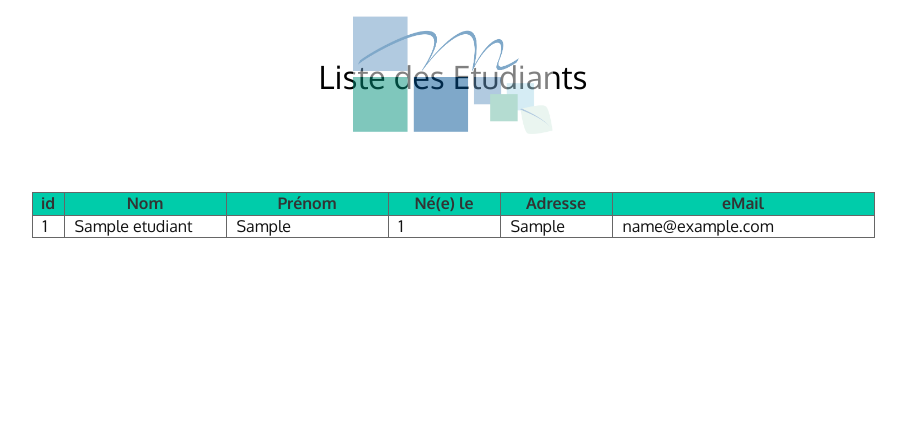
After one commit to thierryramond/candid, a Django app: page /etudiant_list/ in a window 1280 px wide. The commit adds this page. Shown: the top 437 px of the page, without its empty margins (187-1093 px from the left). Run offline with Django 3.2, Linux system fonts and the light colour scheme; tables that the repository leaves empty hold one stand-in row (values such as "Sample post"); some libraries are stand-ins or nearby versions.

Commit message:
implementation de "étudiant"

```diff
--- a/candidat/forms.py
+++ b/candidat/forms.py
@@ -10,3 +10,8 @@ class CandidatureForm(forms.ModelForm):
 	class Meta:
 		model = Candidature
 		exclude = ()
+
+class EtudiantForm(forms.ModelForm):
+	class Meta:
+		model=Etudiant
+		fields= '__all__'
--- a/candidat/models.py
+++ b/candidat/models.py
@@ -12,6 +12,7 @@ from django.db import models
 
 class Etudiant(models.Model):
     id = models.IntegerField(db_column='Id', primary_key=True)
+    genre = models.CharField(db_column='genre',max_length=25, blank=True, null=True)
     nom = models.CharField(db_column='Nom', max_length=25, blank=True, null=True)
     prenom = models.CharField(db_column='Prenom', max_length=28, blank=True, null=True)
     date_naissance =  models.IntegerField(db_column="date_naissance",blank=True, null=True)
@@ -20,6 +21,10 @@ class Etudiant(models.Model):
 
     def __str__(self):
         return '{0} {1}'.format(self.prenom, self.nom)
+
+    def get_value(self):
+        return [(field.value(self)) for field in Etudiant._meta.get_fields(include_hidden=False)]
+
 
 class Annee(models.Model):
     formation = models.CharField(db_column='Formation', max_length=100, blank=True, null=True)
--- a/candidat/static/candidat/trstyle.css
+++ b/candidat/static/candidat/style.css
@@ -13,24 +13,21 @@ body
 	z-index: 1000;
 }
 
-/**************************************************************/
-/* En-tete*/
-/**************************************************************/
 
-header
-{
+.vcontainer{
 	display: flex;
-	display: -webkit-flex;
-	flex-direction: row;
-	-webkit-flex-direction: row;
-	justify-content: space-around;
-	-webkit-justify-content:  space-around;
-	background-color:rgba(255,255,255,1);
-	color: rgba(100,100,100,1);
-	font-size: 1em;
-	border-top: rgba(0, 68, 136,.7) solid 0px;
+	flex-direction: column;
+	justify-content: flex-start;
+	align-items: center;
 }
 
+.hcontainer{
+	margin-top: 2em;
+	display: flex;
+	flex-direction: row;
+	justify-content: center;
+	align-items: flex-start;
+}
 
 a
 {
@@ -55,31 +52,14 @@ td a
 .off{
 	color: rgba(255,255,255,1);
 }
-/*
-logo{
-	margin-top: 20px;
 
-	display: flex;
-	display: -webkit-flex;
-	flex-direction:  column;
-	-webkit-flex-direction:  column;
-	align-content: center;
-	-webkit-align-content:  center;
-	padding-right: 5%;
-}
-*/
 
-.vcontainer{
-	display: flex;
-	flex-direction: column;
-	justify-content: flex-start;
-	align-items: center;
-}
+
 
 logo{
 	flex-direction:column;
 	margin: 1em;
-	/*opacity: 0.5;*/
+	opacity: 0.5;
 }
 
 
@@ -88,17 +68,11 @@ titre{
 	margin-top :-3em;
 	margin-bottom: 3em;
 	font-size: 2em;
-	color: #000;
+	color: rgba(0,0,0,1)
 
 }
 
-.hcontainer{
-	margin-top: 2em;
-	display: flex;
-	flex-direction: row;
-	justify-content: center;
-	align-items: flex-start;
-}
+
 bouton a{
 	justify-content: flex-start;
 	flex-wrap:wrap;
--- a/candidat/templates/candidat/base.html
+++ b/candidat/templates/candidat/base.html
@@ -3,7 +3,7 @@
 <html>
 <head>
 	<title>Liste des Candidats</title>
-	<link rel="stylesheet" type="text/css" href="{% static 'candidat/trstyle.css' %}"/>
+	<link rel="stylesheet" type="text/css" href="{% static 'candidat/style.css' %}"/>
 	<script type="text/javascript" src="{% static "js/jquery-2.1.4.js" %}"></script>
 	<script type="text/javascript" src="{% static "js/jquery.tablesorter.min.js" %}"></script>
 
--- /dev/null
+++ b/candidat/templates/candidat/etudiant/etudiant_list.html
@@ -0,0 +1,42 @@
+{% extends "candidat/base.html" %}
+{% block content %}
+{% load staticfiles %}
+
+<script type="text/javascript">
+$(document).ready(function()
+    {
+        $("#myTable").tablesorter({sortList: [[0,0],[1,0]]});
+    }
+);
+</script>
+<div class="vcontainer">
+<logo><img src=" {% static 'images/dmo.png' %}"  width="200"></logo>
+<titre>Liste des Etudiants</titre>
+
+
+
+<table>
+<tr>
+<th style="width:20px;">id</th>
+<th style="width:150px;">Nom</th>
+<th style="width:150px;">Prénom</th>
+<th style="width:100px;">Né(e) le</th>
+<th style="width:100px;">Adresse</th>
+<th style="width:250px;">eMail</th>
+</tr>
+
+{% for item in object_list %}
+<tr>
+  	<td style="width:20px;"> {{ item.id }}</td>
+  	<td style="width:150px;">{{ item.nom }}</td>
+  	<td style="width:150px;">{{ item.prenom }}</td>
+  	<td style="width:100px;">{{ item.date_naissance}}</td>
+  	<td style="width:100px;">{{ item.adresse}}</td>
+  	<td style="width:250px;">{{ item.email }}</td>
+  </tr>
+{% endfor %}
+
+</table>
+
+</div>
+{%endblock content%}
--- a/candidat/urls.py
+++ b/candidat/urls.py
@@ -13,4 +13,6 @@ urlpatterns = [
 
 	url(r'^candidats/', views.CandidatureListView.as_view(), name='candidats',),
 	url(r'^nouveau/', views.CandidatureCreateView.as_view(), name='nouveau'),
+
+	url(r'etudiant_list/', views.EtudiantListView.as_view(),name ='etudiant_list'),
 	]
--- a/candidat/views.py
+++ b/candidat/views.py
@@ -3,8 +3,10 @@ from django.http import HttpResponseRedirect
 from django.utils import timezone
 from django.core.urlresolvers import reverse_lazy
 from django.views.generic import CreateView, ListView, DetailView, DeleteView, UpdateView, FormView
-from candidat.models import Candidature
+from candidat.models import Candidature, Etudiant
 from candidat.forms import *
+
+
 
 
 #-----------------------------------------------------------------------------
@@ -12,6 +14,21 @@ from candidat.forms import *
 
 def home(request):
 	return render(request,'candidat/accueil.html',{'datetime': timezone.now()})
+
+
+#-----------------------------------------------------------------------------
+
+class EtudiantListView(ListView):
+	model = Etudiant
+	template_name = 'candidat/etudiant/etudiant_list.html'
+	ordering = 'nom'
+
+	def get_context_data(self, **kwargs):
+		context = super(EtudiantListView, self).get_context_data(**kwargs)
+		context['datetime'] = timezone.now()
+		context['the_fields'] = [f.name for f in Etudiant._meta.get_fields()]
+		#Etudiant._meta.get_all_field_names()
+		return context
 
 
 #-----------------------------------------------------------------------------
```
Also changed, not shown: candidat/admin.py (+8 -3 lines), candidat/migrations/0005_etudiant_genre.py (added).
